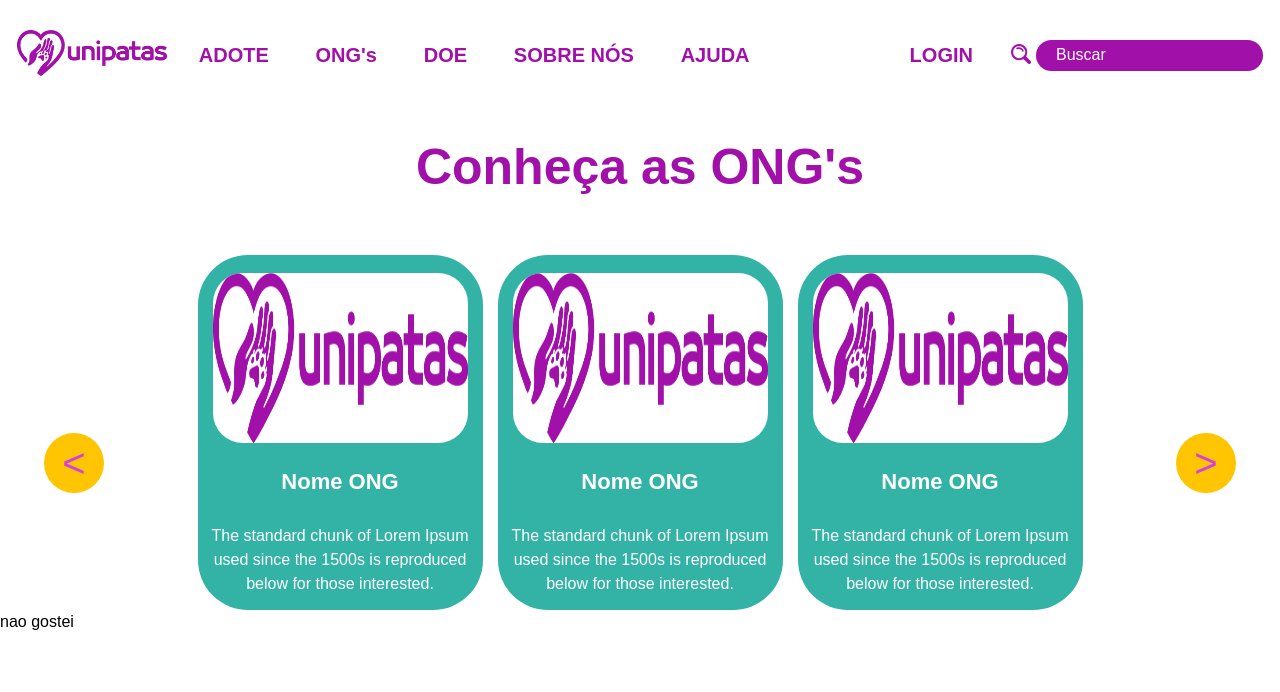
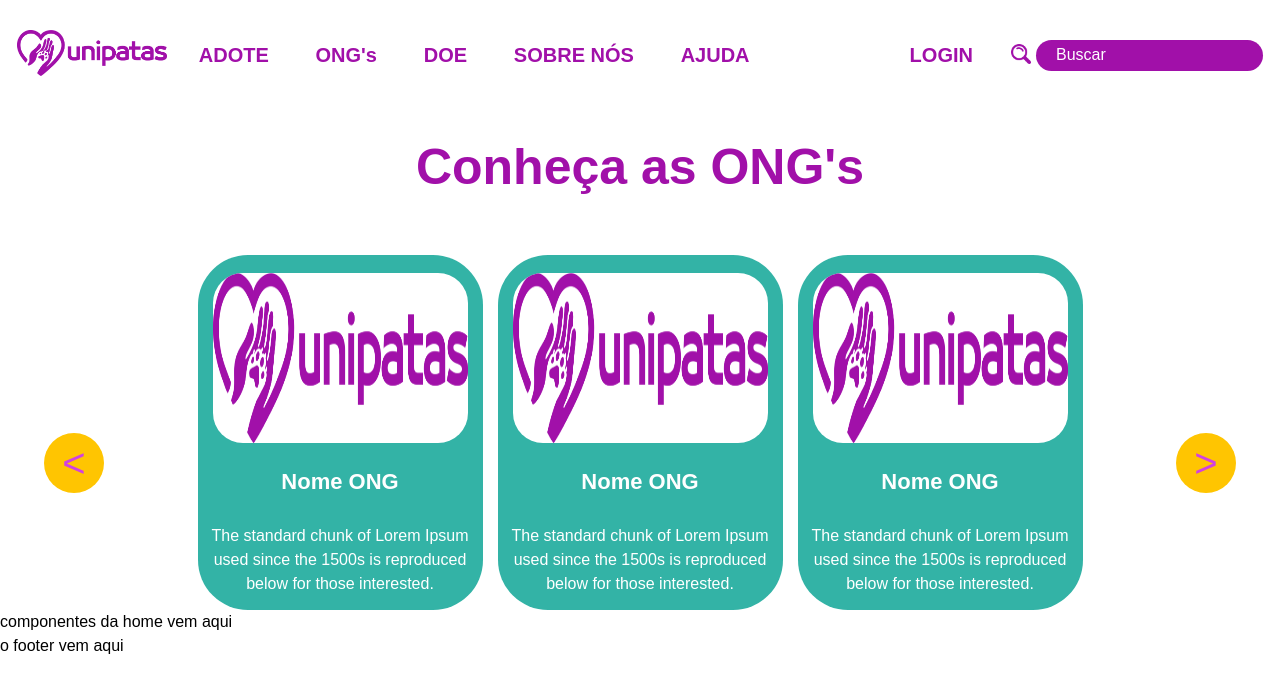
Before and after one commit to UniPatas/UniPatas, a Next.js app: page / in a window 1280 px wide. Shown: the top 692 px of the page. Built offline with nearby package versions, Linux system fonts and the light colour scheme; a web font is replaced by a local one.

Commit message:
Rotas criadas para cada elemento da navbar, além de ter demarcado onde ficará os layouts e pages

```diff
--- a/src/app/layout.jsx
+++ b/src/app/layout.jsx
@@ -20,6 +20,7 @@ export default function RootLayout({ children }) {
         <NavBar />
         <SliderOngs />
         {children}
+        <><br></br>o footer vem aqui</>
       </body>
     </html>
   );
--- a/src/app/page.jsx
+++ b/src/app/page.jsx
@@ -2,6 +2,6 @@ import Image from 'next/image'
 
 export default function Home() {
   return (
-    <>nao gostei</>
+    <>componentes da home vem aqui</>
   )
 }
```
